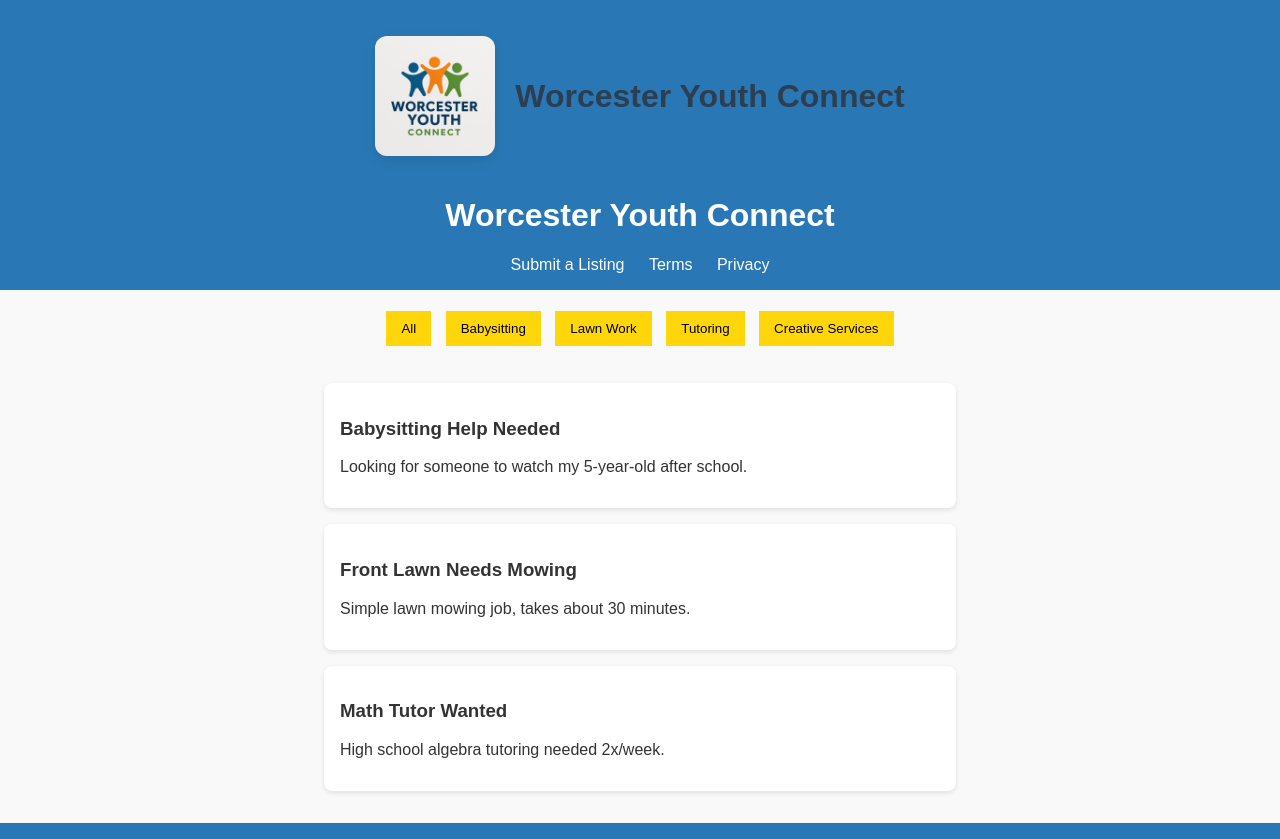
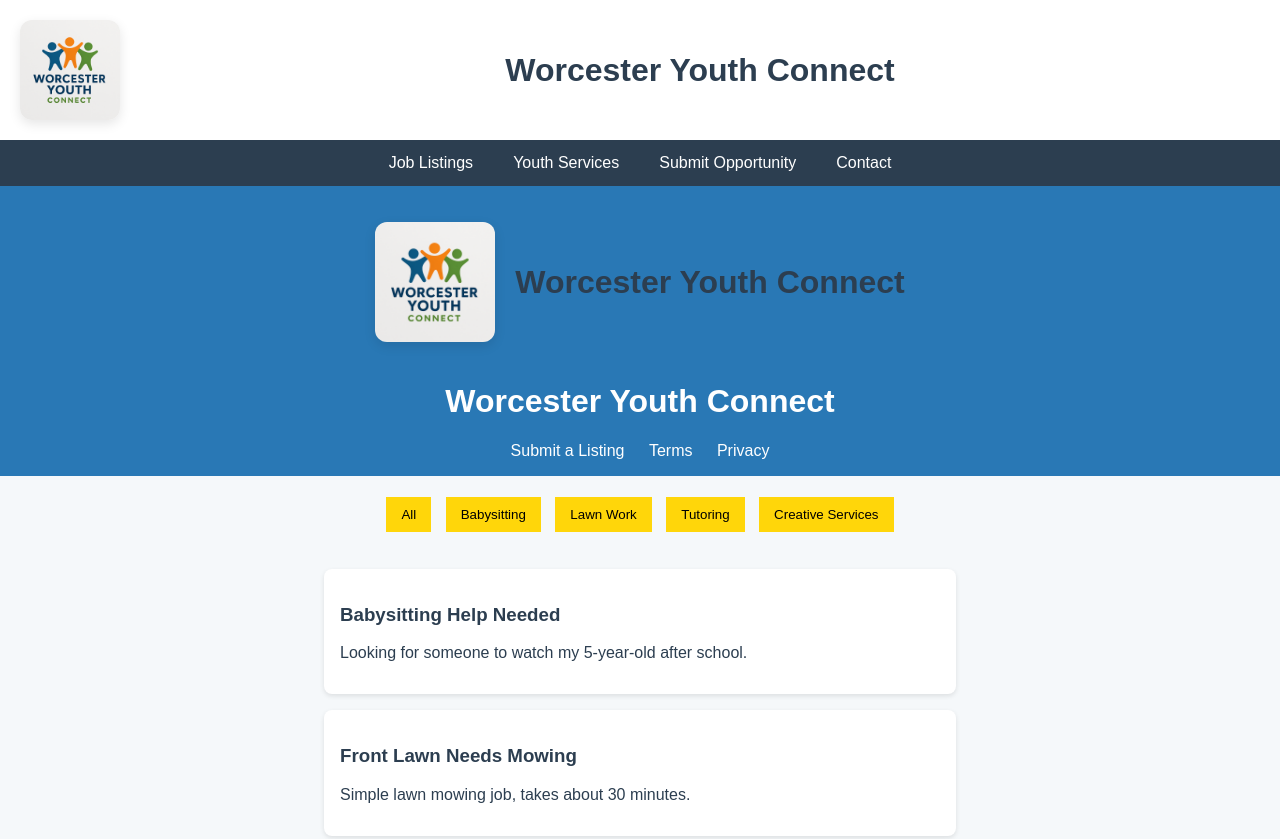
Before and after one commit to Wooyouth2025/worcester-youth-connect, a plain HTML site: page index.html in a window 1280 px wide. Shown: the top 839 px of the page. Drawn offline with Linux system fonts and the light colour scheme.

Commit message:
Update index.html

```diff
--- a/index.html
+++ b/index.html
@@ -6,7 +6,96 @@
   <title>Worcester Youth Connect</title>
   <link rel="stylesheet" href="style.css" />
 </head>
-<body>
+<body><!-- Global Styles -->
+<style>
+  body {
+    margin: 0;
+    font-family: Arial, sans-serif;
+    background-color: #f5f8fa;
+    color: #2c3e50;
+  }
+
+  /* Header with logo and title */
+  .header {
+    display: flex;
+    flex-wrap: wrap;
+    align-items: center;
+    justify-content: center;
+    padding: 20px;
+    background-color: #ffffff;
+    box-shadow: 0 2px 8px rgba(0, 0, 0, 0.05);
+  }
+
+  .header img {
+    max-width: 100px;
+    height: auto;
+    border-radius: 12px;
+    box-shadow: 0 4px 12px rgba(0, 0, 0, 0.1);
+    margin-right: 20px;
+  }
+
+  .header h1 {
+    font-size: 2rem;
+    margin: 0;
+    flex: 1;
+    text-align: center;
+  }
+
+  /* Navigation Menu */
+  .nav {
+    background-color: #2c3e50;
+    display: flex;
+    justify-content: center;
+    flex-wrap: wrap;
+  }
+
+  .nav a {
+    color: #fff;
+    padding: 14px 20px;
+    text-decoration: none;
+    text-align: center;
+    display: block;
+  }
+
+  .nav a:hover {
+    background-color: #1abc9c;
+    color: white;
+  }
+
+  /* Responsive Adjustments */
+  @media (max-width: 600px) {
+    .header {
+      flex-direction: column;
+    }
+
+    .header img {
+      margin: 0 0 10px 0;
+    }
+
+    .header h1 {
+      font-size: 1.5rem;
+    }
+
+    .nav a {
+      padding: 12px;
+    }
+  }
+</style>
+
+<!-- Header -->
+<div class="header">
+  <img src="logo.png" alt="Worcester Youth Connect Logo">
+  <h1>Worcester Youth Connect</h1>
+</div>
+
+<!-- Navigation -->
+<div class="nav">
+  <a href="#jobs">Job Listings</a>
+  <a href="#services">Youth Services</a>
+  <a href="#submit">Submit Opportunity</a>
+  <a href="#contact">Contact</a>
+</div>
+
   <header><!-- Header with Logo and Title -->
 <div style="display: flex; align-items: center; justify-content: center; padding: 20px;">
   <img src="logo.png" alt="Worcester Youth Connect Logo"
```
